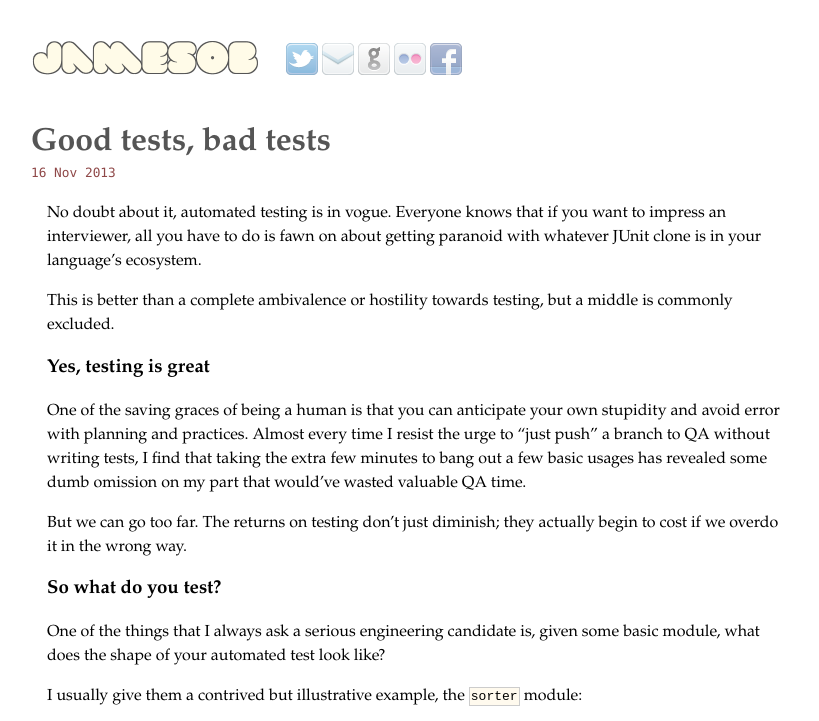
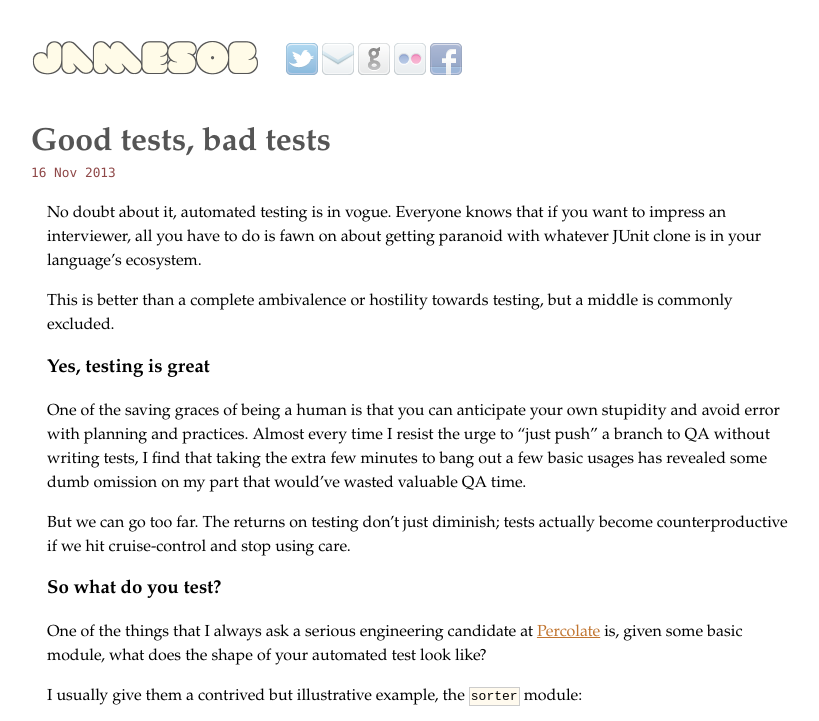
Before and after one commit to jamesob/jamesob.github.io, a Jekyll site: the page built from _posts/2013-11-16-good-tests.md, in a window 1280 px wide and 900 px high, cut to the strip 0-721 px from the top of the window. Shown: the whole strip, without its empty margins (239-1058 px from the left). Built offline with Jekyll 4.4.1, drawn with Linux system fonts in a browser that asks for light colours; comment, search, counter and statistics services are not loaded; some of the changed text lies outside the part shown.

Commit message:
argh hosted jekyll

```diff
--- a/_posts/2013-11-16-good-tests.md
+++ b/_posts/2013-11-16-good-tests.md
@@ -20,13 +20,15 @@
 has revealed some dumb omission on my part that would've wasted valuable
 QA time.
 
-But we can go too far. The returns on testing don't just diminish;
-they actually begin to cost if we overdo it in the wrong way.
+But we can go too far. The returns on testing don't just diminish; tests
+actually become counterproductive if we hit cruise-control and stop using
+care.
 
 
 ### So what do you test?
 
-One of the things that I always ask a serious engineering candidate is, given
+One of the things that I always ask a serious engineering candidate at
+[Percolate](http://www.percolate.com/jobs) is, given
 some basic module, what does the shape of your automated test look like?
 
 I usually give them a contrived but illustrative example, the `sorter` module:
@@ -203,6 +205,13 @@
 maintaining a team's sanity. Be decisive and clear about what you choose to
 expose in a module. Maintenance, testing, and use will be much more pleasant.
 
+### Related resources
+
+- [Growing Object-Oriented Software, Guided by Tests](http://www.amazon.com/Growing-Object-Oriented-Software-Guided-Tests/dp/0321503627/ref=sr_1_1?ie=UTF8&qid=1384633202&sr=8-1&keywords=growing+objects+tests):
+an engaging read on the importance of end-to-end tests, and how to do them right.
+- [Martin Fowler's article on mocks vs. stubs](http://martinfowler.com/articles/mocksArentStubs.html)
+and some of the second-order implications.
+
 
 [^0]: of course there are exceptions here (&lt;1.0 releases) but it's a good
 rule of thumb to keep in mind while designing
```
Also changed, not shown: .nojekyll (added).
